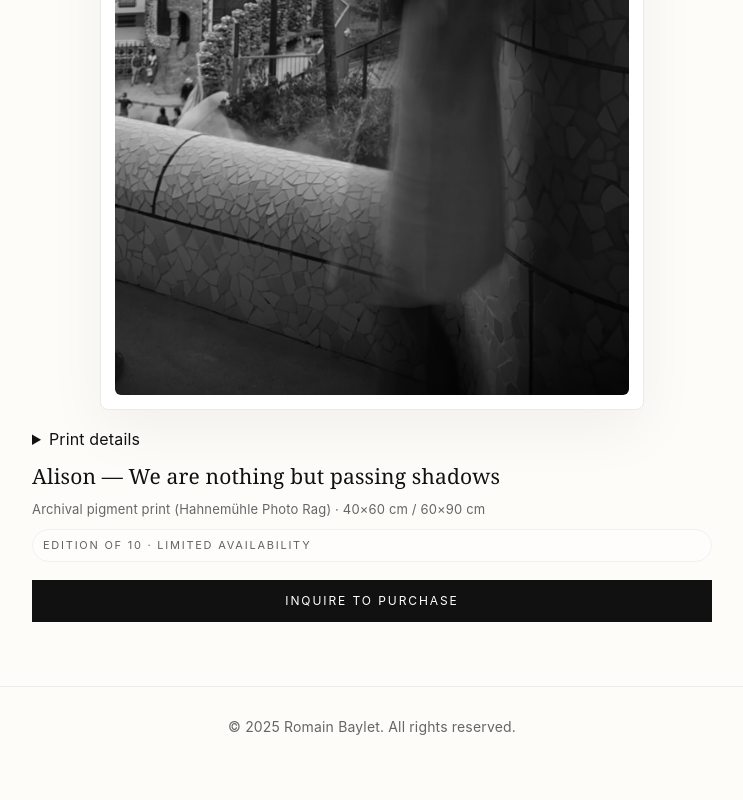
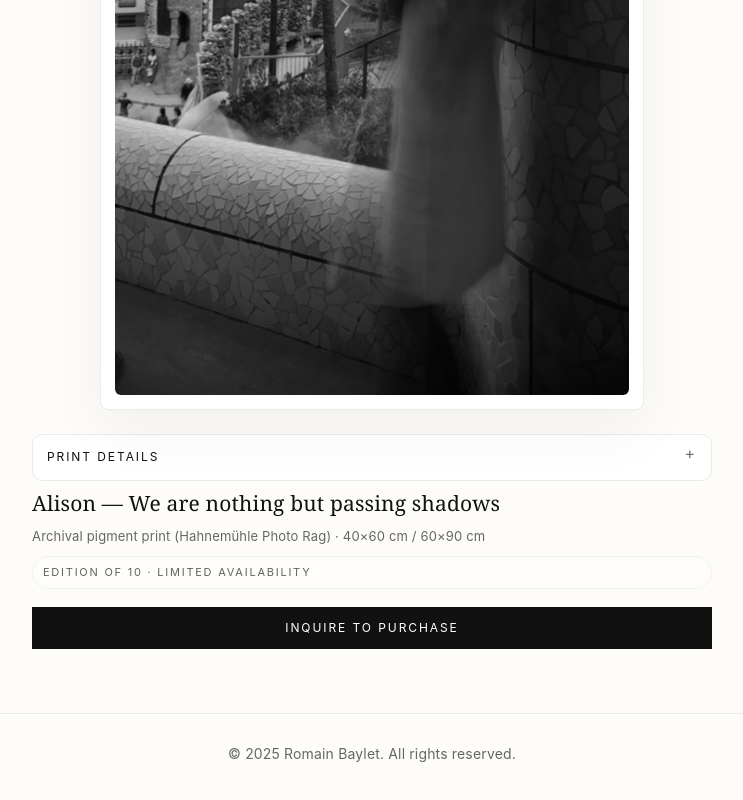
Before and after one commit to RomainBaylet/romainbaylet.github.io, a plain HTML site: page private.html in a window 1280 px wide. Shown: the part 805-1605 px from the top of the page, without its empty margins (268-1011 px from the left). Drawn offline with Linux system fonts and the light colour scheme.

Commit message:
Update styles.css

```diff
--- a/styles.css
+++ b/styles.css
@@ -408,3 +408,35 @@ a:focus, button:focus, .buy:focus, .hamburger:focus {
   letter-spacing: .2em;
   opacity: .7;
 }
+/* ===== Details / accordion ===== */
+.specs {
+  margin-top: 8px;
+  border: 1px solid var(--line);
+  border-radius: 10px;
+  background: #fff;
+}
+.specs[open] { background: #fff; }
+.specs > summary {
+  cursor: pointer;
+  list-style: none;
+  padding: 12px 14px;
+  font-size: 12px;
+  letter-spacing: .16em;
+  text-transform: uppercase;
+  color: var(--text);
+  position: relative;
+}
+.specs > summary::after{
+  content: "+";
+  position: absolute; right: 14px; top: 10px;
+  font-size: 16px; line-height: 1;
+  opacity: .6;
+}
+.specs[open] > summary::after{ content: "–"; }
+
+.specs ul {
+  margin: 0; padding: 0 16px 14px 28px;
+  color: var(--muted);
+  font-size: 14px;
+}
+.specs li { margin: 6px 0; }
```
